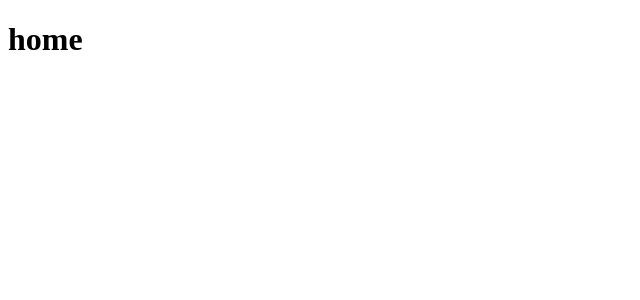
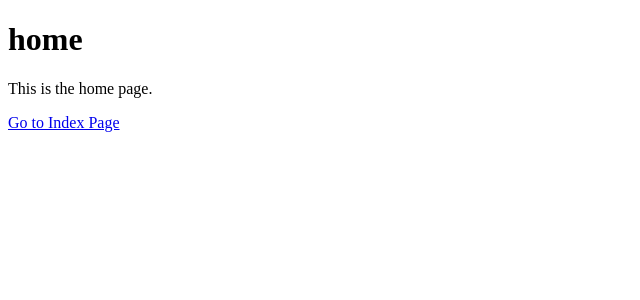
Before and after one commit to Code-the-Dream-School/ffprac-team7-front, a React (Vite) app: page / in a window 1280 px wide. Shown: the top 300 px of the page, without its empty margins (0-640 px from the left). Built offline with nearby package versions, Linux system fonts and the light colour scheme.

Commit message:
create index page

```diff
--- a/src/pages/home.jsx
+++ b/src/pages/home.jsx
@@ -1,7 +1,11 @@
-export function Home(){
-    return(
+import { Link } from "react-router-dom"
+
+export function Home() {
+    return (
         <div>
             <h1>home</h1>
+            <p>This is the home page.</p>
+            <Link to="/indexPage">Go to Index Page</Link>
         </div>
     )
 }
--- /dev/null
+++ b/src/pages/indexPage.jsx
@@ -0,0 +1,11 @@
+import { Link } from "react-router-dom"
+
+export function Index() {
+    return (
+        <div>
+            <h1>index</h1>
+            <p>This is the Index Page</p>
+            <Link to="/">Back to Home Page</Link>
+        </div>
+    )
+}
```
Also changed, not shown: src/App.jsx (+8 -2 lines).
